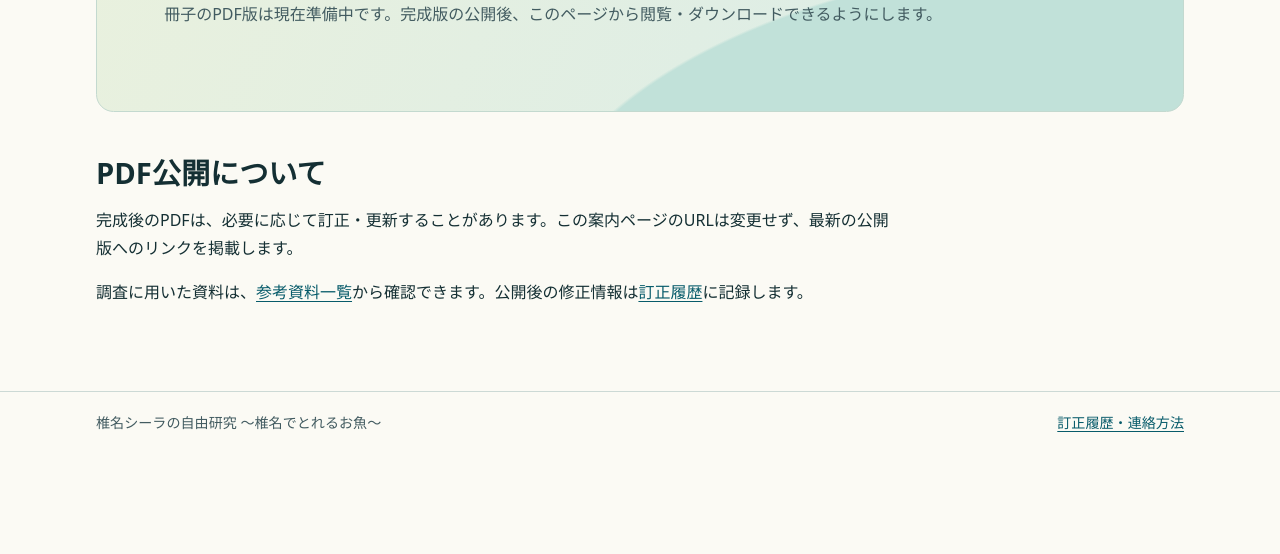
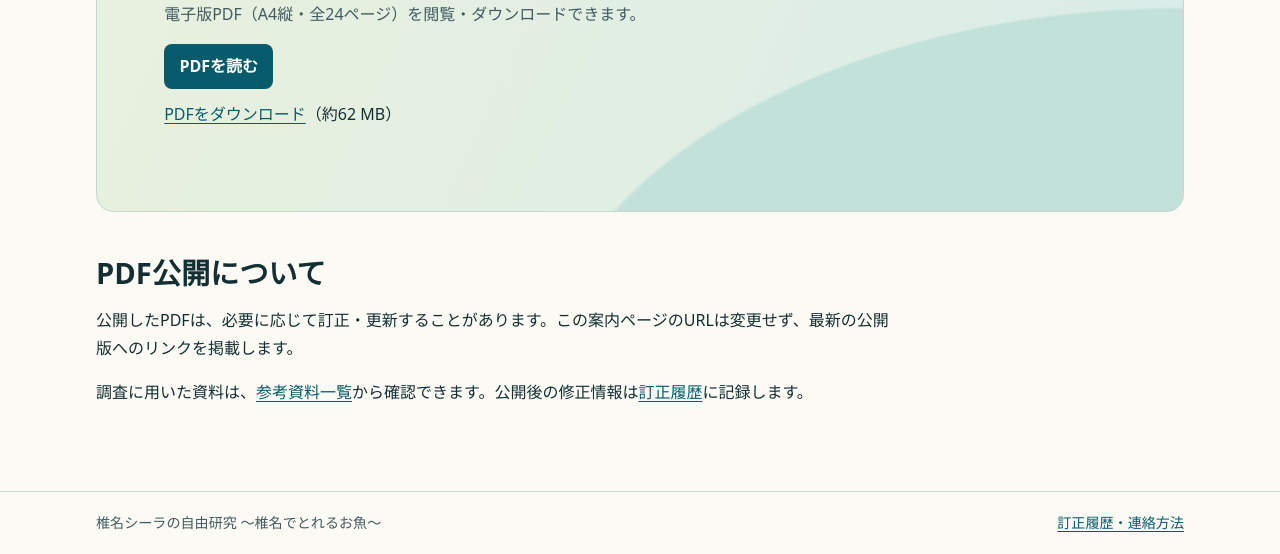
Before and after one commit to shiina-shiira/Ciela-fish-pages, a plain HTML site: page book/index.html in a window 1280 px wide. Shown: the part 390-944 px from the top of the page. Before the commit the page ends 844 px from the top, so only its background shows below. Drawn offline with Linux system fonts and the light colour scheme.

Commit message:
Publish Shiina fish research ebook

```diff
--- a/book/index.html
+++ b/book/index.html
@@ -19,11 +19,13 @@
     <section class="hero" aria-labelledby="pdf-title">
       <p class="eyebrow">冊子の閲覧・ダウンロード</p>
       <h1 id="pdf-title">椎名シーラの自由研究<span>～椎名でとれるお魚～</span></h1>
-      <p class="hero-summary">冊子のPDF版は現在準備中です。完成版の公開後、このページから閲覧・ダウンロードできるようにします。</p>
+      <p class="hero-summary">電子版PDF（A4縦・全24ページ）を閲覧・ダウンロードできます。</p>
+      <a class="button" href="shiina-fish-research.pdf">PDFを読む</a>
+      <p><a href="shiina-fish-research.pdf" download>PDFをダウンロード</a>（約62 MB）</p>
     </section>
     <section class="band" aria-labelledby="about">
       <h2 id="about">PDF公開について</h2>
-      <p>完成後のPDFは、必要に応じて訂正・更新することがあります。この案内ページのURLは変更せず、最新の公開版へのリンクを掲載します。</p>
+      <p>公開したPDFは、必要に応じて訂正・更新することがあります。この案内ページのURLは変更せず、最新の公開版へのリンクを掲載します。</p>
       <p>調査に用いた資料は、<a href="../references.html">参考資料一覧</a>から確認できます。公開後の修正情報は<a href="../corrections.html">訂正履歴</a>に記録します。</p>
     </section>
   </main>
```
Also changed, not shown: index.html (+1 -1 lines), 1 other file.
